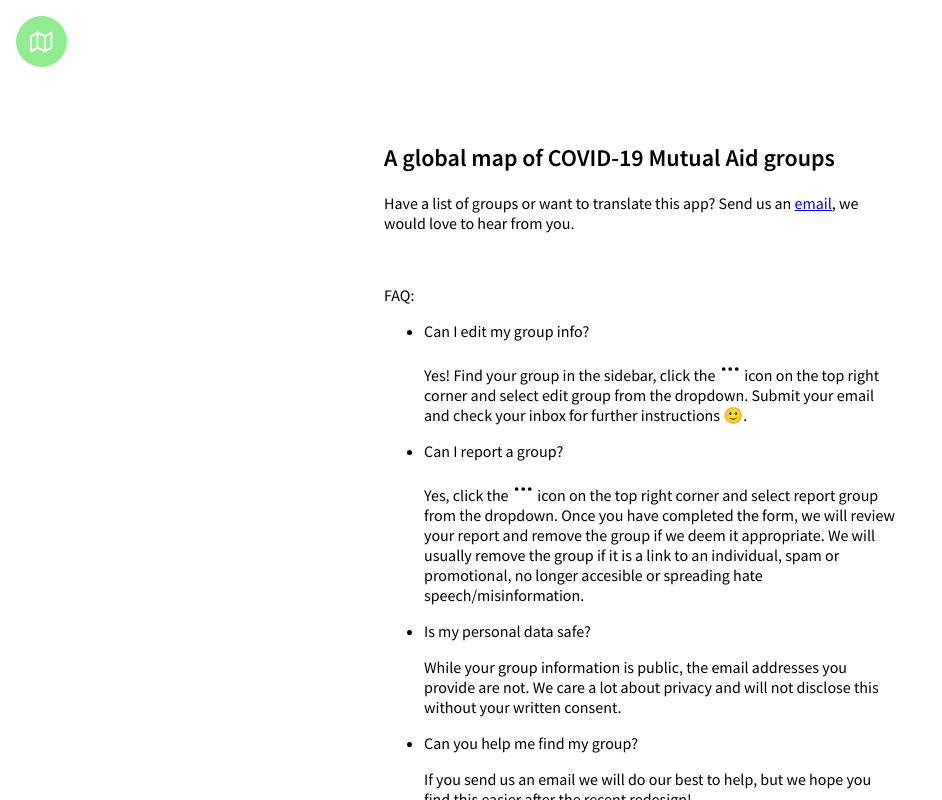
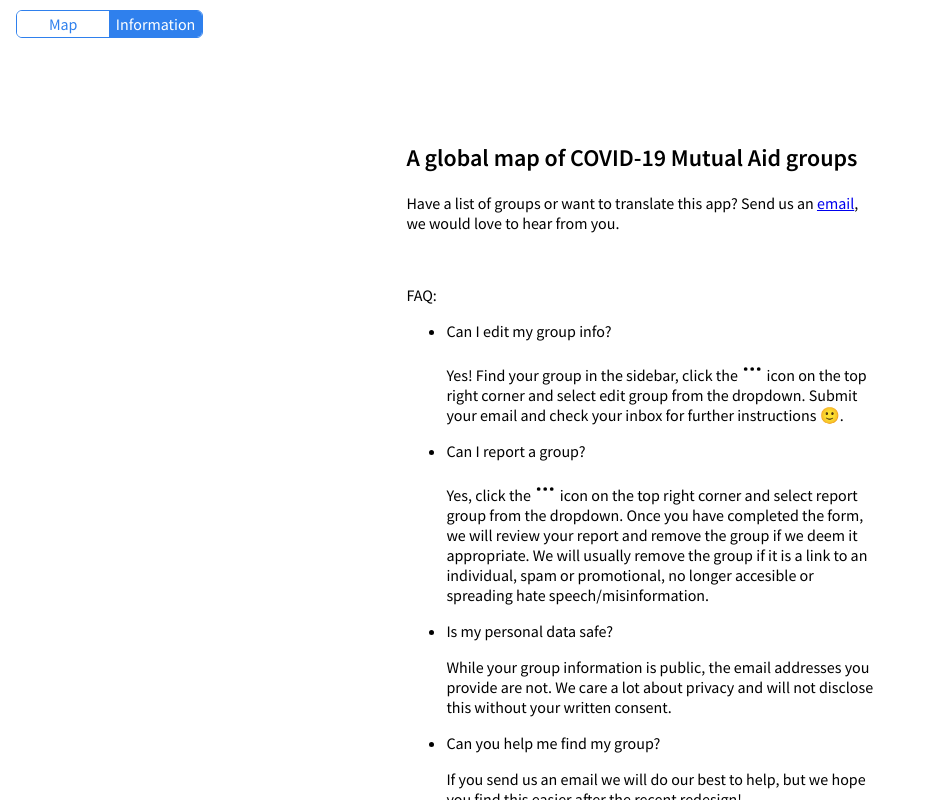
Before and after one commit to Covid-Mutual-Aid/mutual-aid-wiki, a React (Create React App) app in the folder client/: page /about in a window 1280 px wide. Shown: the whole page, without its empty margins (0-942 px from the left). Built offline with nearby package versions, Linux system fonts and the light colour scheme; no server answers; a web font is replaced by a local one.

Commit message:
Nicoles changes pt.2
- Add toggle switch
- Apply card to authenticate/report containers

```diff
--- a/client/src/components/LocaleSwitcher.tsx
+++ b/client/src/components/LocaleSwitcher.tsx
@@ -11,7 +11,7 @@ const LocaleSwitcher = () => {
       <ul>
         {LOCALES.map((locale) => (
           <li key={locale.code} className={currentLocale === locale.code ? 'selected' : ''}>
-            <button type="button" onClick={() => setLocale(locale.code)}>
+            <button className="btn-bland" type="button" onClick={() => setLocale(locale.code)}>
               <img src={`/flags/${locale.code}.png`} alt={locale.name} />
             </button>
           </li>
--- a/client/src/components/SidePannel.tsx
+++ b/client/src/components/SidePannel.tsx
@@ -1,4 +1,3 @@
-import { Link } from 'react-router-dom'
 import styled from 'styled-components'
 import React from 'react'
 
@@ -8,6 +7,7 @@ import { useI18n } from '../contexts/I18nProvider'
 import LocaleSwitcher from './LocaleSwitcher'
 import inIframe from '../utils/inIframe'
 import icons from '../utils/icons'
+import { Toggle } from '../styles/styles'
 
 const SidePannel = ({
   children,
@@ -34,7 +34,7 @@ const SidePannel = ({
                 {t.view_full_site_link}
               </a>
             ) : (
-              <Link to="/about">{t.information_link}</Link>
+              <Toggle />
             )}
           </div>
           <div className="buttons-right">
@@ -116,7 +116,7 @@ const SidePannelStyles = styled.div<{ state: PannelState; open: boolean }>`
   }
 
   .panel {
-    padding: 0.6rem;
+    padding: 0.6rem 1rem;
     .toggle {
       position: absolute;
       display: flex;
@@ -163,21 +163,16 @@ const NavWrapper = styled.div`
   color: rgba(0, 0, 0, 0.6);
   justify-content: space-between;
   align-items: start;
-  padding: 0.2rem 0.4rem;
 
   .options {
     display: flex;
     flex-direction: row;
-    height: 1.8rem;
 
     a {
-      border-radius: 6px;
       /* border: 1px solid ${MOON_BLUE}; */
-      padding: 0 0.8rem 0 0;
-      margin: 0 0.2rem;
-      color: rgb(204, 39, 109);
-
-      line-height: 1.6;
+      /* padding: 0 0.8rem 0 0;
+      margin: 0 0.2rem; */
+      /* color: rgb(204, 39, 109); */
     }
   }
 `
--- a/client/src/containers/About.tsx
+++ b/client/src/containers/About.tsx
@@ -1,17 +1,18 @@
 import React from 'react'
 import styled from 'styled-components'
 import icons from '../utils/icons'
-import { Link } from 'react-router-dom'
 import { useI18n } from '../contexts/I18nProvider'
+import { Toggle } from '../styles/styles'
 
 const AboutPage = () => {
-  const aboutInformation = useI18n(locale => locale.components.about)
+  const aboutInformation = useI18n((locale) => locale.components.about)
   return (
     <Center>
       <Content>
-        <Link to="/">
-          <div className="back">{icons('map', 'white')}</div>
-        </Link>
+        <div className="nav">
+          <Toggle />
+        </div>
+
         <br />
         <br />
         <br />
@@ -31,29 +32,11 @@ const Content = styled.div`
   padding: 1.4rem;
   height: auto;
 
-  .back {
+  .nav {
     position: absolute;
-    cursor: pointer;
     top: 0;
     left: 0;
-    border-radius: 10rem;
-    width: 2rem;
-    height: 2rem;
-    background-color: lightgreen;
-    display: flex;
-    justify-content: center;
-    align-items: center;
-    padding: 0.6rem;
-    margin: 1rem;
-    transition: all 0.2s;
-
-    &:hover {
-      box-shadow: 0px 0px 22px -4px rgba(111, 111, 111, 0.69);
-    }
-
-    a {
-      line-height: 0;
-    }
+    padding: 0.6rem 1rem;
   }
 `
 
--- a/client/src/containers/Authenticate.tsx
+++ b/client/src/containers/Authenticate.tsx
@@ -4,6 +4,7 @@ import { useI18n } from '../contexts/I18nProvider'
 import styled from 'styled-components'
 import { Link, useParams, useHistory } from 'react-router-dom'
 import InputGroup from '../components/Form/InputGroup'
+import { Card, FormButtons } from '../styles/styles'
 
 const EmailAuth = () => {
   const { id } = useParams()
@@ -16,6 +17,7 @@ const EmailAuth = () => {
 
   return (
     <Wrapper>
+      <Card>
         {sucessModal ? (
           <div style={{ textAlign: 'center', padding: '4rem', color: '#28a745' }}>
             <h3>{t.after_submit_message}</h3>
@@ -39,19 +41,21 @@ const EmailAuth = () => {
                 .then(() => history.replace('/'))
             }}
           >
-          <h4>{t.enter_email_prompt}</h4>
+            <h1>{t.title}</h1>
+            <p>{t.enter_email_prompt}</p>
             <InputGroup>
               <input value={email} onChange={(e) => setEmail(e.target.value)} />
-            <button type="submit">{t.submit_button}</button>
             </InputGroup>
-          <div className="cancel">
+            <p style={{ color: 'red' }}>{error}</p>
+            <FormButtons>
               <Link to="/">
                 <button className="btn-secondary">{t.cancel_button}</button>
               </Link>
-          </div>
-          <p style={{ color: 'red' }}>{error}</p>
+              <button type="submit">{t.submit_button}</button>
+            </FormButtons>
           </form>
         )}
+      </Card>
     </Wrapper>
   )
 }
@@ -79,7 +83,7 @@ const Wrapper = styled.div`
   .cancel {
     display: flex;
     justify-items: flex-end;
-    padding: 1rem 0;
+    padding-top: 1rem;
     justify-content: end;
   }
 `
--- a/client/src/containers/Report.tsx
+++ b/client/src/containers/Report.tsx
@@ -1,10 +1,12 @@
-import { CenterAlign, FormButtons } from '../styles/styles'
+import { CenterAlign, FormButtons, Card } from '../styles/styles'
 import { Link, useParams, useHistory } from 'react-router-dom'
 import React, { useState } from 'react'
 
 import { useRequest } from '../contexts/RequestProvider'
 import { useI18n } from '../contexts/I18nProvider'
 import InputGroup from '../components/Form/InputGroup'
+import styled from 'styled-components'
+import { MOBILE_BREAKPOINT } from '../utils/CONSTANTS'
 
 const Report = () => {
   const [successModal, setSuccessModal] = useState(false)
@@ -18,6 +20,7 @@ const Report = () => {
   const validMessage = (s: string) => s.length > 0
   return (
     <CenterAlign>
+      <Card>
         {successModal ? (
           <div style={{ textAlign: 'center', padding: '4rem', color: '#28a745' }}>
             <h3>{t.after_submit_message}</h3>
@@ -38,6 +41,7 @@ const Report = () => {
                 .then(() => history.replace('/'))
             }}
           >
+            <h1>{t.report_group_title}</h1>
             <p>{t.report_reason_prompt}</p>
             <InputGroup>
               <input
@@ -59,6 +63,7 @@ const Report = () => {
             </FormButtons>
           </form>
         )}
+      </Card>
     </CenterAlign>
   )
 }
--- a/client/src/locales/en.json
+++ b/client/src/locales/en.json
@@ -13,12 +13,14 @@
       "submit_button": "submit"
     },
     "email_auth": {
+      "title": "Edit group",
       "after_submit_message": "Thank you for your request. Please check you email for further instructions",
       "enter_email_prompt": "Please enter your email",
       "cancel_button": "Cancel",
       "submit_button": "submit"
     },
     "report": {
+      "report_group_title": "Report a group",
       "after_submit_message": "Thanks for your report",
       "report_reason_prompt": "Why are you reporting this group?",
       "report_reason_placeholder": "E.g, it no longer exists...",
@@ -28,7 +30,8 @@
   },
   "components": {
     "nav": {
-      "information_link": "What's going on?",
+      "home": "Map",
+      "information_link": "Information",
       "view_full_site_link": "View full screen!"
     },
     "search_box": {
--- a/client/src/locales/es.json
+++ b/client/src/locales/es.json
@@ -13,12 +13,14 @@
       "submit_button": "enviar"
     },
     "email_auth": {
+      "title": "Editar este grupo",
       "after_submit_message": "Gracias por tu petición, por favor revisar tu email para más instrucciones",
       "enter_email_prompt": "Por favor introduce tu dirección de email",
       "cancel_button": "borrar",
       "submit_button": "enviar"
     },
     "report": {
+      "report_group_title": "Denunciar este grupo",
       "after_submit_message": "¡Gracias por ponerte en contacto con nosotros!",
       "report_reason_prompt": "¿Por qué quieres denunciar este grupo?",
       "report_reason_placeholder": "p. ej. ya no existe",
@@ -28,7 +30,8 @@
   },
   "components": {
     "nav": {
-      "information_link": "¿Que está pasando?",
+      "home": "Map XXX",
+      "information_link": "Information XXX",
       "view_full_site_link": "¡Ver el sitio completo!"
     },
     "search_box": {
@@ -53,13 +56,13 @@
       "placeholder": "Agrega cualquiera dirección de correo electrónico"
     },
     "group_form_elements": {
-      "name" : {
+      "name": {
         "placeholder": "Nombre de grupo",
         "errors": {
           "none_provided": "Debes agregar un nombre de grupo"
         }
       },
-      "url" : {
+      "url": {
         "placeholder": "https://www.f...",
         "errors": {
           "none_provided": "Debes agregar una dirección de web válida"
--- a/client/src/styles/index.css
+++ b/client/src/styles/index.css
@@ -17,6 +17,7 @@ code {
 }
 
 button {
+  opacity: 1;
   cursor: pointer;
   border: none;
   border: 1px solid rgba(0, 0, 0, 0.2);
@@ -24,23 +25,41 @@ button {
   outline: none;
   font-size: 0.8rem;
 
-  background-color: rgba(0, 0, 255, 0.1);
-  color: grey;
+  background-color: rgb(47, 128, 237);
+  color: white;
   border-radius: 4px;
   padding: 0.6rem 1rem;
   transition: all 0.2s;
 }
 
 button:hover {
-  border: 1px solid rgba(0, 0, 0, 0.3);
-  background-color: rgba(0, 0, 255, 0.2);
-  color: grey;
+  background-color: #0962d7;
+}
+
+.btn-bland {
+  border: none;
+  background-color: transparent;
+}
+
+.btn-bland:hover {
+  border: none;
+  background-color: transparent;
 }
 
 .btn-secondary {
-  background-color: rgba(0, 0, 0, 0.1);
+  background-color: white;
+  color: rgb(47, 128, 237);
+  border: 1px solid rgb(47, 128, 237);
 }
 
 .btn-secondary:hover {
-  background-color: rgba(0, 0, 0, 0.2);
+  background-color: hsla(214, 92%, 44%, 0.249);
 }
+
+.btn-disabled {
+  opacity: 0.5;
+}
+
+* {
+  box-sizing: border-box;
+}
--- a/client/src/styles/styles.tsx
+++ b/client/src/styles/styles.tsx
@@ -1,5 +1,8 @@
 import styled from 'styled-components'
 import { MOBILE_BREAKPOINT } from '../utils/CONSTANTS'
+import { useI18n } from '../contexts/I18nProvider'
+import { Link, useLocation } from 'react-router-dom'
+import React from 'react'
 
 export const EditPage = styled.div`
   @media (max-width: ${MOBILE_BREAKPOINT + 'px'}) {
@@ -44,3 +47,55 @@ export const FormButtons = styled.div`
     margin: 0 0.4rem;
   }
 `
+
+export const Card = styled.div`
+  max-width: 30rem;
+  width: 100%;
+  border-radius: 8px;
+  box-shadow: 0px 0px 22px -9px #959595;
+  padding: 2rem;
+
+  @media (max-width: ${MOBILE_BREAKPOINT + 'px'}) {
+    box-shadow: none;
+    padding: 1rem;
+  }
+`
+
+export const Toggle = () => {
+  const t = useI18n((locale) => locale.translation.components.nav)
+  const { pathname } = useLocation()
+  const isHome = pathname === '/'
+  return (
+    <ToggleStyles>
+      <Link className={isHome ? 'selected' : ''} to="/">
+        {t.home}
+      </Link>
+      <Link className={!isHome ? 'selected' : ''} to="/about">
+        {t.information_link}
+      </Link>
+    </ToggleStyles>
+  )
+}
+
+const ToggleStyles = styled.div`
+  position: relative;
+  display: grid;
+  grid: 0fr/1fr 1fr;
+  border: solid 1px rgb(47, 128, 237);
+  border-radius: 6px;
+  overflow: hidden;
+
+  .selected {
+    background-color: rgb(47, 128, 237);
+    color: white;
+  }
+
+  & > a {
+    background-color: white;
+    color: rgb(47, 128, 237);
+    text-decoration: none;
+    padding: 0.2rem 0.4rem;
+    text-align: center;
+    line-height: 1.26;
+  }
+`
```
Lines whose indentation alone changed are shown as unchanged.
